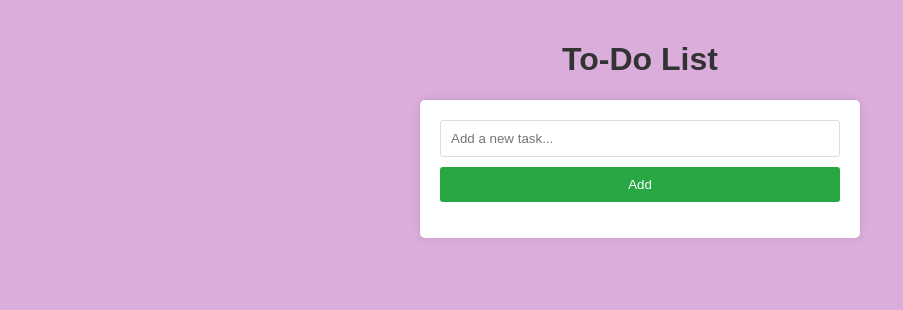
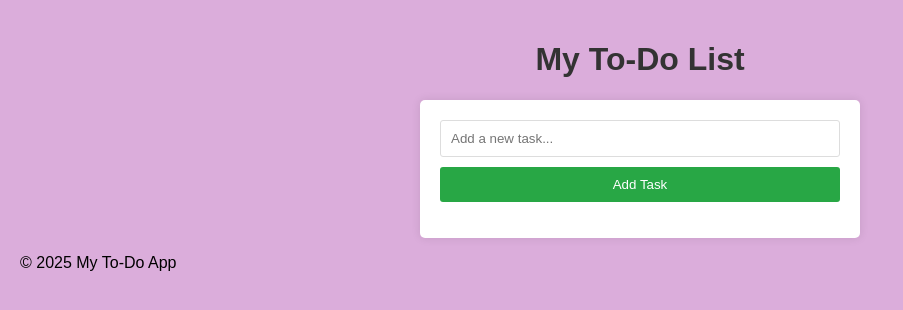
Before and after one commit to Anjaneyakumar18/todolist, a plain HTML site: page index.html in a window 1280 px wide. Shown: the whole page, without its empty margins (0-903 px from the left). Drawn offline with Linux system fonts and the light colour scheme.

Commit message:
Update index.html

```diff
--- a/index.html
+++ b/index.html
@@ -3,17 +3,24 @@
 <head>
     <meta charset="UTF-8">
     <meta name="viewport" content="width=device-width, initial-scale=1.0">
-    <title>To-Do-List</title>
-    <link rel="stylesheet" href="./styles.css">
+    <title>Enhanced To-Do List</title>
+    <link rel="stylesheet" href="styles.css">
     <link rel="icon" href="./icon.png">
 </head>
 <body>
-    <h1>To-Do List</h1>
-    <div id="todo-container">
-        <input type="text" id="todo-input" placeholder="Add a new task...">
-        <button onclick="addTodo()">Add</button>
-        <ul id="todo-list"></ul>
+    <div id="app-container">
+        <header>
+            <h1>My To-Do List</h1>
+        </header>
+        <div id="todo-container">
+            <input type="text" id="todo-input" placeholder="Add a new task...">
+            <button id="add-button" onclick="addTodo()">Add Task</button>
+            <ul id="todo-list"></ul>
+        </div>
     </div>
+    <footer>
+        <p>&copy; 2025 My To-Do App</p>
+    </footer>
+    <script src="index.js"></script>
 </body>
-<script src="./index.js"></script>
 </html>
```
